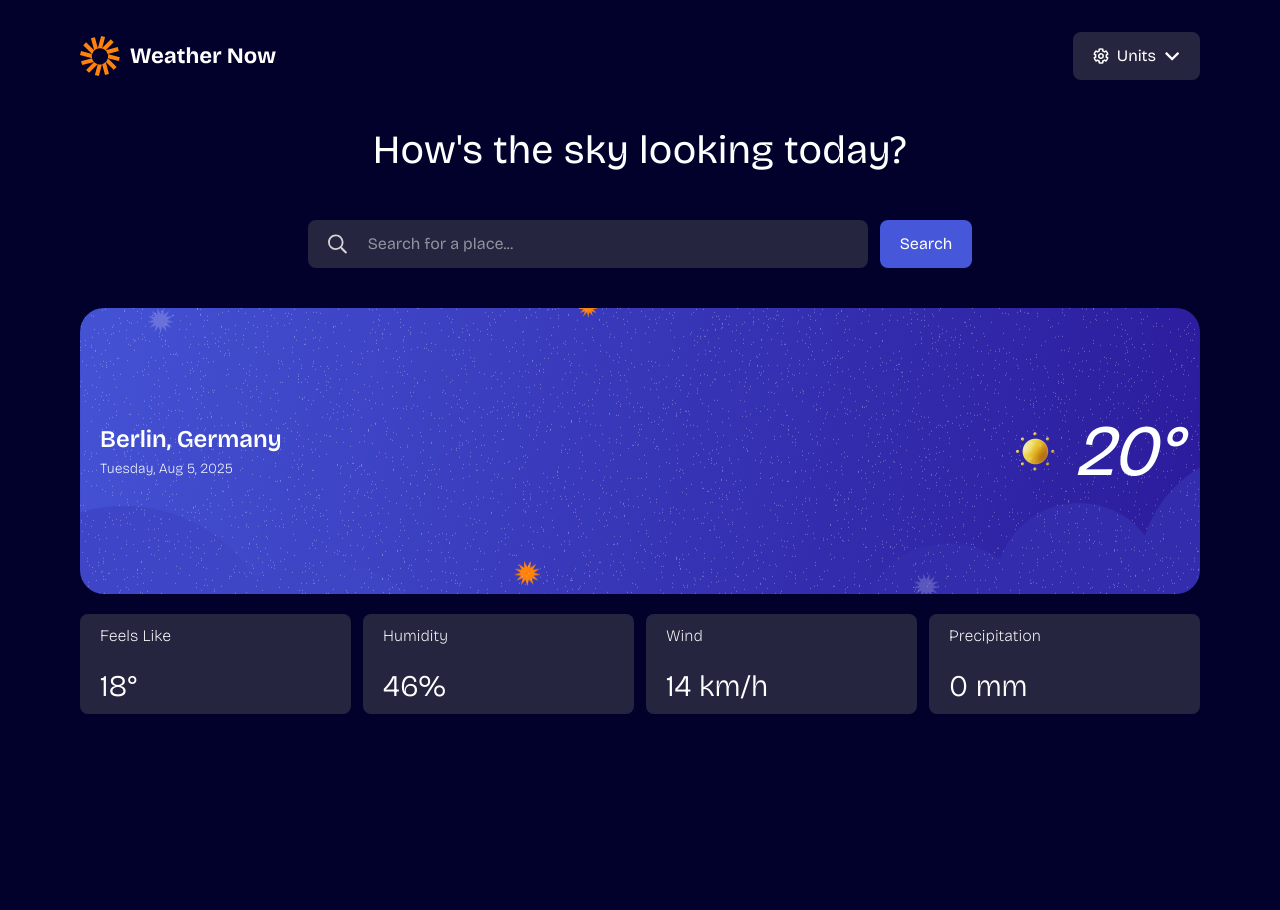
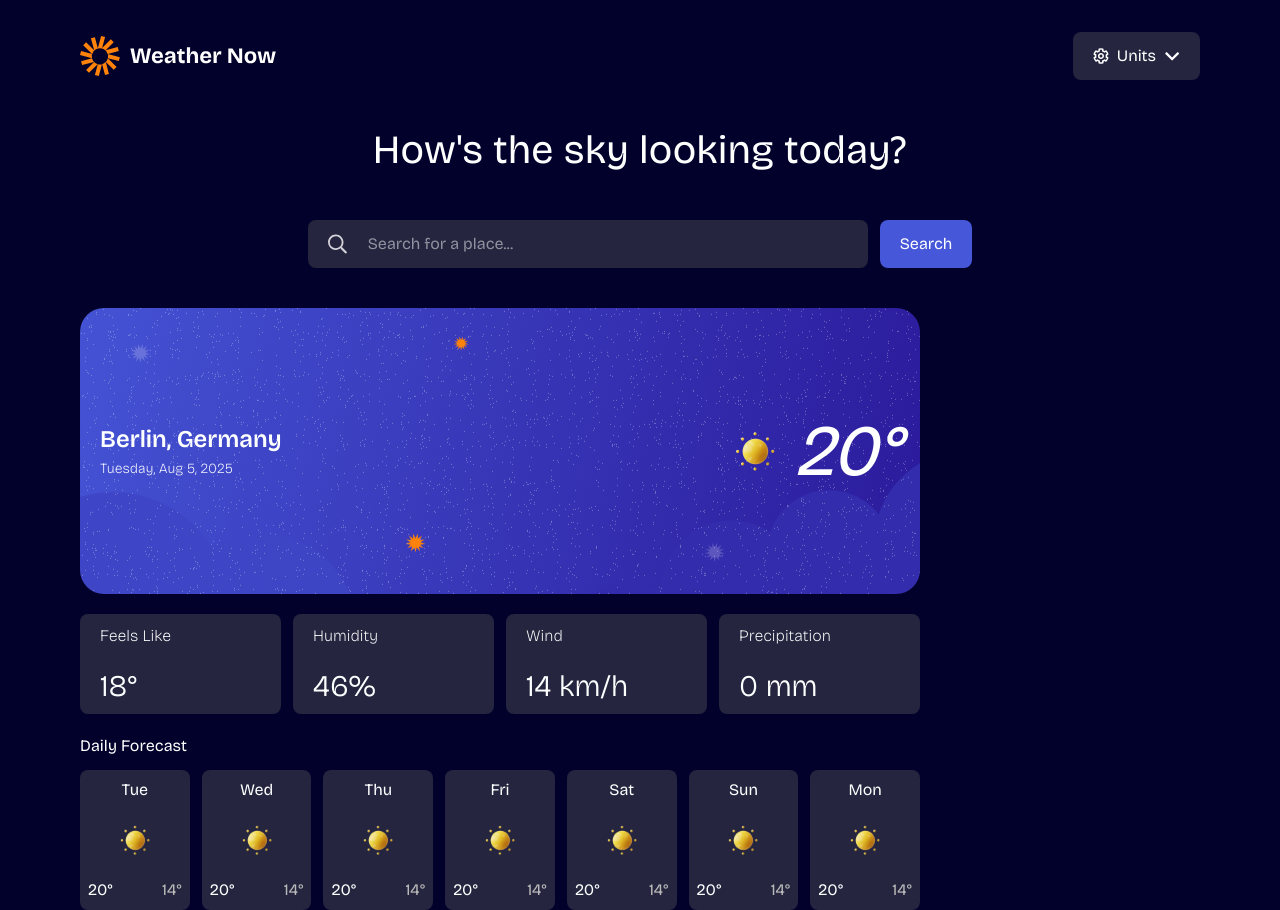
Before and after one commit to welschoff/weather-app, a React (Vite) app: page / in a window 1280 px wide. Before the commit the page ends 800 px from the top, so only its background shows below. Built offline with nearby package versions, Linux system fonts and the light colour scheme.

Commit message:
Creat Daily Forecast Component

```diff
--- a/src/App.tsx
+++ b/src/App.tsx
@@ -1,4 +1,5 @@
 import './App.css';
+import DailyForecast from './components/DailyForecast';
 import Details from './components/Details';
 import Header from './components/Header';
 import Search from './components/Search';
@@ -11,8 +12,14 @@ function App() {
       <Header />
       <Title />
       <Search />
-      <TodayCard />
-      <Details />
+      <div className="grid grid-cols-[75%_25%]">
+        <div>
+          <TodayCard />
+          <Details />
+          <DailyForecast />
+        </div>
+        <div></div>
+      </div>
     </div>
   );
 }
--- /dev/null
+++ b/src/components/DailyCard.tsx
@@ -0,0 +1,21 @@
+type DailyCardProps = {
+  day: string;
+  weatherImg: string;
+  maxTemp: string;
+  minTemp: string;
+};
+
+function DailyCard({ day, weatherImg, maxTemp, minTemp }: DailyCardProps) {
+  return (
+    <div className="grid p-2 justify-items-center gap-2 bg-(--card-bg) rounded-lg w-full">
+      <span>{day}</span>
+      <img className="w-15" src={weatherImg} alt="Weather Image" />
+      <div className="flex justify-between w-full">
+        <span>{maxTemp}</span>
+        <span className="text-(--secondary-text-color)">{minTemp}</span>
+      </div>
+    </div>
+  );
+}
+
+export default DailyCard;
--- /dev/null
+++ b/src/components/DailyForecast.tsx
@@ -0,0 +1,21 @@
+import DailyCard from './DailyCard';
+import sunny from '../assets/images/icon-sunny.webp';
+
+function DailyForecast() {
+  return (
+    <div className="mt-5">
+      <h2 className="mb-3">Daily Forecast</h2>
+      <div className="flex gap-3 justify-between">
+        <DailyCard day="Tue" weatherImg={sunny} maxTemp="20°" minTemp="14°" />
+        <DailyCard day="Wed" weatherImg={sunny} maxTemp="20°" minTemp="14°" />
+        <DailyCard day="Thu" weatherImg={sunny} maxTemp="20°" minTemp="14°" />
+        <DailyCard day="Fri" weatherImg={sunny} maxTemp="20°" minTemp="14°" />
+        <DailyCard day="Sat" weatherImg={sunny} maxTemp="20°" minTemp="14°" />
+        <DailyCard day="Sun" weatherImg={sunny} maxTemp="20°" minTemp="14°" />
+        <DailyCard day="Mon" weatherImg={sunny} maxTemp="20°" minTemp="14°" />
+      </div>
+    </div>
+  );
+}
+
+export default DailyForecast;
--- a/src/index.css
+++ b/src/index.css
@@ -2,10 +2,11 @@
 
 :root {
   --card-bg: #25253f;
-  --secondary-text-color: #b5bef4;
+  --secondary-text-color: #b9b9b9;
 }
 
 body {
+  height: 100vh;
   font-family: 'Bricolage Grotesque', sans-serif;
   color: #feffff;
 }
```
